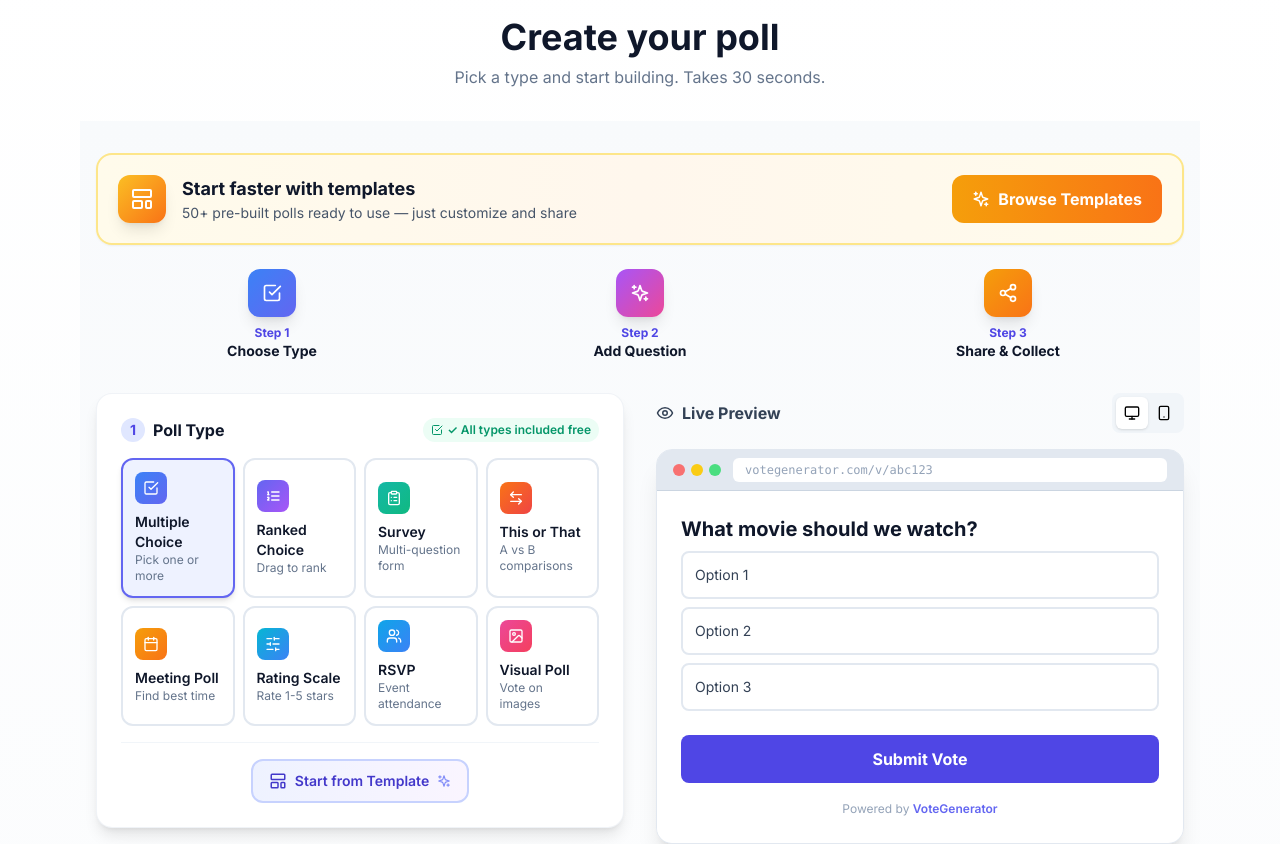
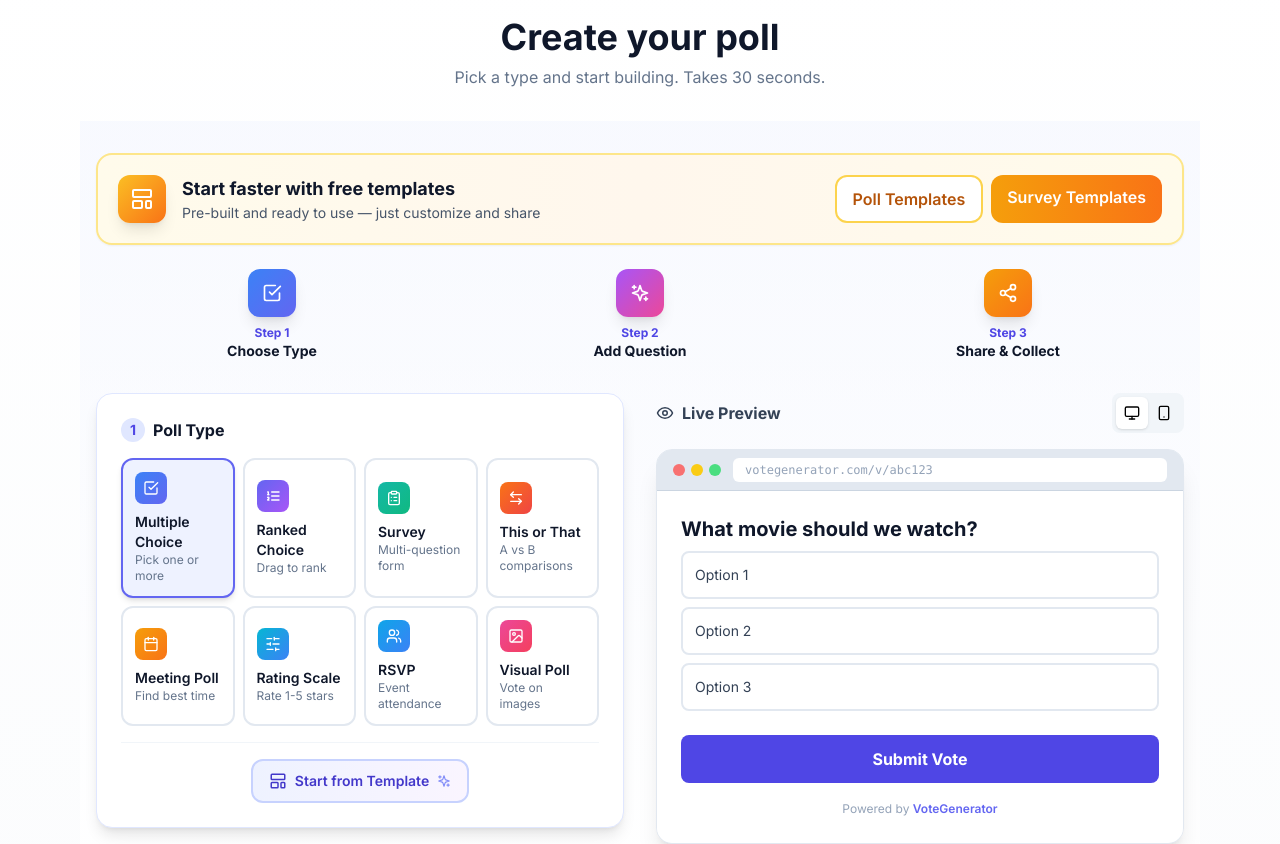
Before and after one commit to VoteGenerator/votegenerator, a React (Vite) app: page / in a window 1280 px wide. Shown: the part 740-1584 px from the top of the page. Built offline with nearby package versions, Linux system fonts and the light colour scheme.

Commit message:
Update VoteGeneratorCreate.tsx

```diff
--- a/src/components/VoteGeneratorCreate.tsx
+++ b/src/components/VoteGeneratorCreate.tsx
@@ -316,7 +316,7 @@ const VoteGeneratorCreate: React.FC<VoteGeneratorCreateProps> = ({ hideTierBanne
     };
 
     return (
-        <div className="min-h-screen bg-gradient-to-b from-slate-50 to-white py-8">
+        <div className="min-h-screen bg-gradient-to-b from-indigo-50/40 via-white to-blue-50/30 py-8">
             <div className="max-w-6xl mx-auto px-4">
                 {/* Subscription Status Header for Paid Users */}
                 {isPaidUser && !hideTierBanner && (
@@ -357,17 +357,26 @@ const VoteGeneratorCreate: React.FC<VoteGeneratorCreateProps> = ({ hideTierBanne
                                 <LayoutTemplate size={24} className="text-white" />
                             </div>
                             <div>
-                                <p className="font-bold text-slate-900 text-lg">Start faster with templates</p>
-                                <p className="text-sm text-slate-600">50+ pre-built polls ready to use — just customize and share</p>
+                                <p className="font-bold text-slate-900 text-lg">Start faster with free templates</p>
+                                <p className="text-sm text-slate-600">
+                                    Pre-built and ready to use — just customize and share
+                                </p>
                             </div>
                         </div>
+                        <div className="flex gap-2">
                             <a
-                            href="/templates"
-                            className="px-5 py-3 bg-gradient-to-r from-amber-500 to-orange-500 text-white rounded-xl font-bold hover:from-amber-600 hover:to-orange-600 hover:shadow-lg transition-all flex items-center gap-2"
+                                href="/templates#polls"
+                                className="px-4 py-2.5 bg-white border-2 border-amber-300 text-amber-700 rounded-xl font-semibold hover:bg-amber-50 transition-all"
                             >
-                            <Sparkles size={18} />
-                            Browse Templates
+                                Poll Templates
                             </a>
+                            <a
+                                href="/templates#surveys"
+                                className="px-4 py-2.5 bg-gradient-to-r from-amber-500 to-orange-500 text-white rounded-xl font-semibold hover:from-amber-600 hover:to-orange-600 hover:shadow-lg transition-all"
+                            >
+                                Survey Templates
+                            </a>
+                        </div>
                     </motion.div>
                 )}
 
@@ -382,17 +391,11 @@ const VoteGeneratorCreate: React.FC<VoteGeneratorCreateProps> = ({ hideTierBanne
                     {/* Left: Form */}
                     <div className="space-y-6">
                         {/* Poll Type Selection */}
-                        <motion.div initial={{ opacity: 0, y: 20 }} animate={{ opacity: 1, y: 0 }} className="bg-white rounded-2xl shadow-lg border border-slate-200/50 p-6">
-                            <div className="flex items-center justify-between mb-4">
-                                <h2 className="font-bold text-slate-900 flex items-center gap-2">
+                        <motion.div initial={{ opacity: 0, y: 20 }} animate={{ opacity: 1, y: 0 }} className="bg-white rounded-2xl shadow-lg border border-indigo-100 p-6">
+                            <h2 className="font-bold text-slate-900 flex items-center gap-2 mb-4">
                                 <span className="w-6 h-6 bg-indigo-100 text-indigo-600 rounded-full flex items-center justify-center text-sm">1</span>
                                 Poll Type
                             </h2>
-                                <span className="text-xs text-emerald-600 font-semibold bg-emerald-50 px-2 py-1 rounded-full flex items-center gap-1">
-                                    <CheckSquare size={12} />
-                                    ✓ All types included free
-                                </span>
-                            </div>
                             <div className="grid grid-cols-2 sm:grid-cols-4 gap-2">
                                 {POLL_TYPES.map((type) => (
                                     <button
@@ -423,7 +426,7 @@ const VoteGeneratorCreate: React.FC<VoteGeneratorCreateProps> = ({ hideTierBanne
                         </motion.div>
 
                         {/* Question & Options */}
-                        <motion.div initial={{ opacity: 0, y: 20 }} animate={{ opacity: 1, y: 0 }} transition={{ delay: 0.1 }} className="bg-white rounded-2xl shadow-lg border border-slate-200/50 p-6">
+                        <motion.div initial={{ opacity: 0, y: 20 }} animate={{ opacity: 1, y: 0 }} transition={{ delay: 0.1 }} className="bg-white rounded-2xl shadow-lg border border-purple-100 p-6">
                             <h2 className="font-bold text-slate-900 flex items-center gap-2 mb-4">
                                 <span className="w-6 h-6 bg-purple-100 text-purple-600 rounded-full flex items-center justify-center text-sm">2</span>
                                 {pollType === 'survey' ? 'Survey Title & Questions' : 'Question & Options'}
@@ -612,7 +615,7 @@ const VoteGeneratorCreate: React.FC<VoteGeneratorCreateProps> = ({ hideTierBanne
                         <motion.div initial={{ opacity: 0, y: 20 }} animate={{ opacity: 1, y: 0 }} transition={{ delay: 0.2 }} className={`bg-white rounded-2xl shadow-lg overflow-hidden ${
                             subscriptionTier === 'business' ? 'border-2 border-purple-200' :
                             subscriptionTier === 'pro' ? 'border-2 border-indigo-200' :
-                            'border border-slate-200/50'
+                            'border border-amber-200'
                         }`}>
                             <button onClick={() => setShowAdvanced(!showAdvanced)} className="w-full px-6 py-4 flex items-center justify-between hover:bg-slate-50">
                                 <span className="font-bold text-slate-900 flex items-center gap-2">
```
Lines whose indentation alone changed are shown as unchanged.
